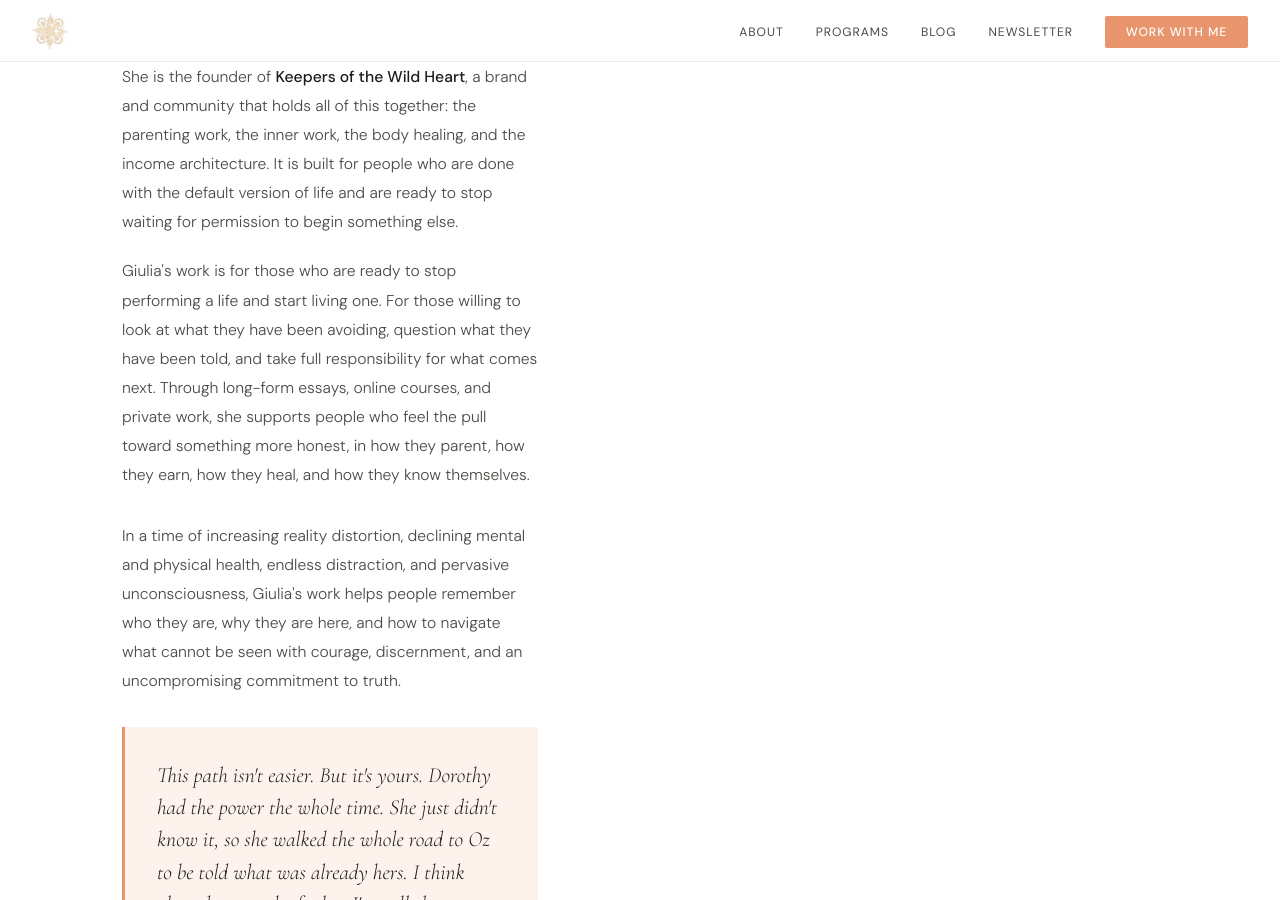
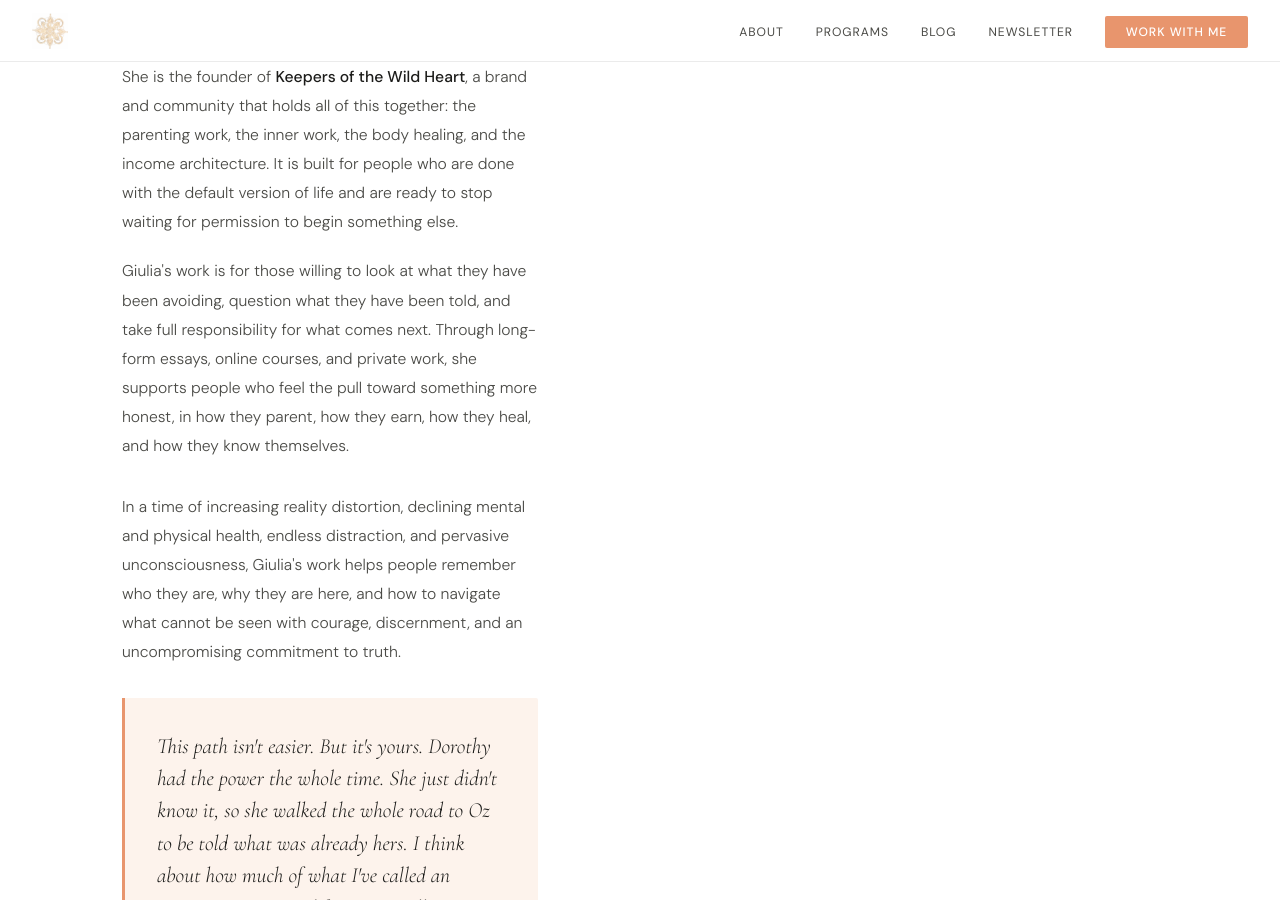
Before and after one commit to Blubell26/giuliapacciotti.com, a Jekyll site: the page built from about.md, in a window 1280 px wide and 900 px high, scrolled down 1103 px. Built offline with Jekyll 4.4.1, drawn with Linux system fonts in a browser that asks for light colours.

Commit message:
Update about.html

```diff
--- a/_layouts/about.html
+++ b/_layouts/about.html
@@ -89,7 +89,7 @@ body{font-family:'DM Sans',sans-serif;background:#fff;color:var(--dark);padding-
 
       <p>She is the founder of <strong>Keepers of the Wild Heart</strong>, a brand and community that holds all of this together: the parenting work, the inner work, the body healing, and the income architecture. It is built for people who are done with the default version of life and are ready to stop waiting for permission to begin something else.</p>
 
-      <p>Giulia's work is for those who are ready to stop performing a life and start living one. For those willing to look at what they have been avoiding, question what they have been told, and take full responsibility for what comes next. Through long-form essays, online courses, and private work, she supports people who feel the pull toward something more honest, in how they parent, how they earn, how they heal, and how they know themselves.</p>
+      <p>Giulia's work is for those willing to look at what they have been avoiding, question what they have been told, and take full responsibility for what comes next. Through long-form essays, online courses, and private work, she supports people who feel the pull toward something more honest, in how they parent, how they earn, how they heal, and how they know themselves.</p>
 
       <p style="margin-top:2rem;">In a time of increasing reality distortion, declining mental and physical health, endless distraction, and pervasive unconsciousness, Giulia's work helps people remember who they are, why they are here, and how to navigate what cannot be seen with courage, discernment, and an uncompromising commitment to truth.</p>
 
```
